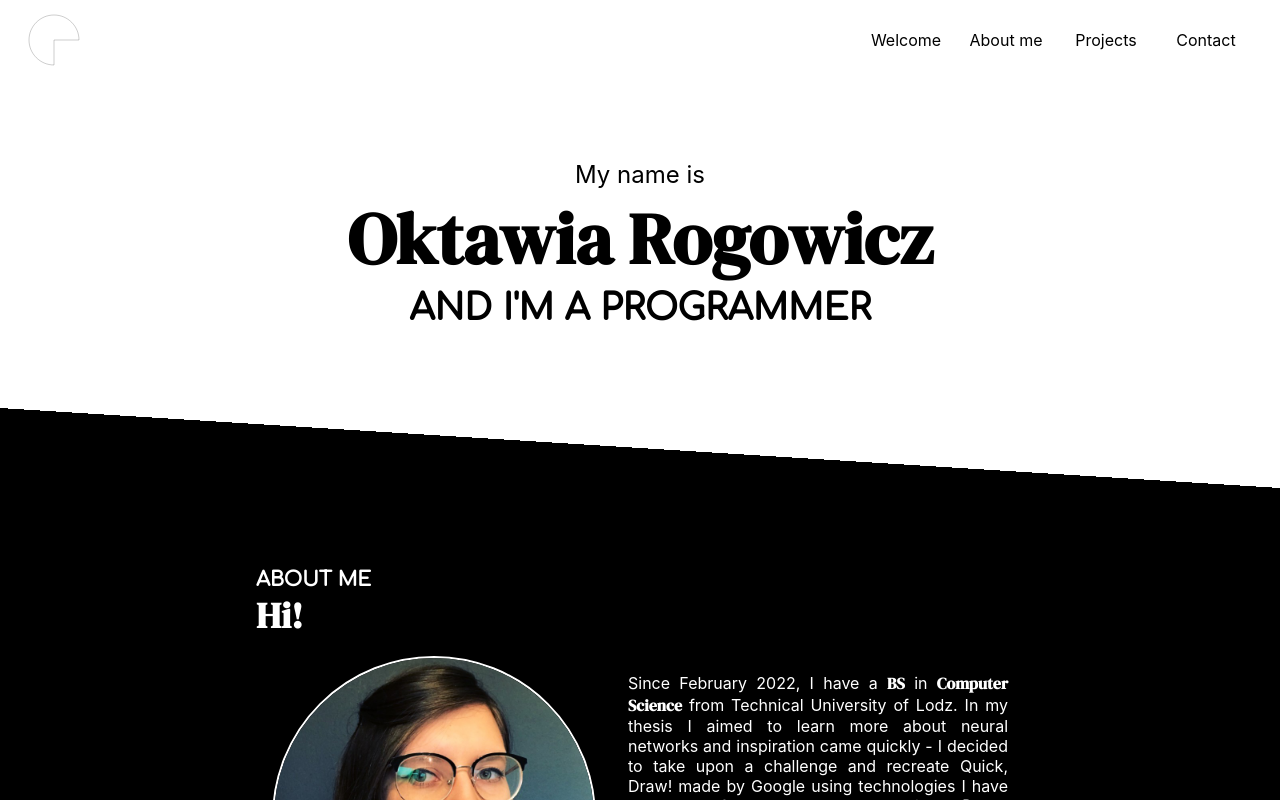
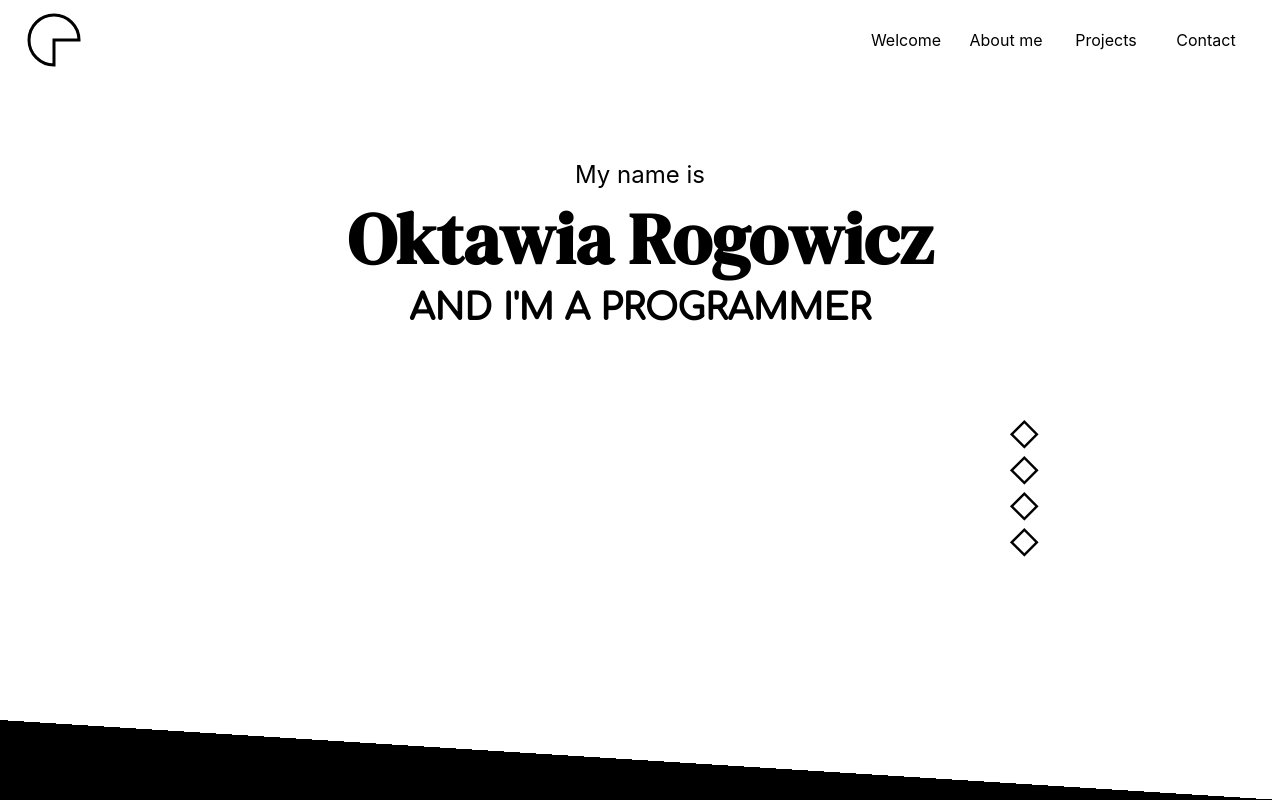
Before and after one commit to OktawiaRogowicz/portfolio, a React (Create React App) app: page / in a window 1280 px wide. Shown: the top 800 px of the page. Built offline with nearby package versions, Linux system fonts and the light colour scheme.

Commit message:
Added diamond navbar, fixed scroll animation, added full page scroll

```diff
--- a/src/App.css
+++ b/src/App.css
@@ -1,15 +1,29 @@
 .section {
-    width: 60%;
+    width: 60vw;
     margin: 0 auto;
     padding-top: 10vh;
     padding-bottom: 10vh;
+    min-height: 60vh;
+}
+
+.scroll-section {
+    scroll-snap-align: start;
 }
 
 html{
-    scroll-behavior:smooth
+    scroll-behavior: smooth;
 }
 
+html:focus-within {
+    scroll-behavior: smooth;
+}
+
+
 .App {
+    scroll-snap-type: y mandatory;
+    overflow-y: scroll;
+    scroll-behavior: smooth;
+    height: 100vh;
 }
 
 p {
--- a/src/App.js
+++ b/src/App.js
@@ -4,19 +4,50 @@ import MyWork from "./components/my-work/MyWork";
 import Navbar from "./components/Navbar/Navbar";
 import Welcome from "./components/welcome/Welcome";
 import Footer from "./components/footer/Footer";
+import DiamondNav from "./components/Navbar/diamond-nav";
+import {useEffect, useState} from "react";
 
 function App() {
-    const year1 = 2021;
+
+    useEffect(() => {
+        const doSomething = (event) => {
+            const sections = document.querySelectorAll('scroll-section');
+            const nav = document.querySelectorAll('navItem');
+
+            let current = '';
+            sections.forEach( section => {
+                const sectionTop = section.offsetTop;
+                const sectionHeight = section.clientHeight;
+                if(window.pageYOffset >= sectionTop) {
+                    current = section.getAttribute('id');
+                }
+            } )
+
+        };
+
+        window.addEventListener("scroll", doSomething,{ capture: true }) ;
+        return () => {
+            window.removeEventListener("scroll", doSomething);
+        };
+    }, []);
 
     return (
         <div>
-            <Navbar/>
-            <div className="App">
-                <Welcome/>
-                <AboutMe/>
-                <MyWork/>
+            <div className="App" style={{backgroundColor: "${color}"}}>
+                <div className="scroll-section">
+                    <Navbar/>
+                    <Welcome/>
+                </div>
+                <div className="scroll-section">
+                    <AboutMe/>
+                </div>
+                <div className="scroll-section">
+                    <MyWork/>
+                </div>
+                <div className="scroll-section">
+                    <Footer/>
+                </div>
             </div>
-            <Footer/>
         </div>
     );
 }
--- a/src/components/Navbar/Navbar.js
+++ b/src/components/Navbar/Navbar.js
@@ -2,6 +2,7 @@ import React from "react"
 import {Nav, NavbarContainer, NavLogo, NavMobileIcon, NavItem, NavMenu, NavA} from "./NavbarElements";
 import { motion } from 'framer-motion';
 import styled from "styled-components";
+import DiamondNav from "./diamond-nav";
 
 const svgVariants = {
     hidden: {opacity: 0 },
@@ -49,21 +50,22 @@ const Navbar = () => {
                                 transform="matrix(-1 0 0 1 150 150)"
                                 fill="none"
                                 stroke="#000"
-                                stroke-width="15"
-                                stroke-linecap="square"
-                                stroke-dasharray="839.131262"
+                                strokeWidth="15"
+                                strokeLinecap="square"
+                                strokeDasharray="839.131262"
                                 variants={pathVariants}/>
                         </motion.svg>
                     </NavLogo>
                     <NavMobileIcon><i className="fa-solid fa-bars"></i></NavMobileIcon>
                     <NavMenu>
-                        <NavItem><NavA href="#welcome">Welcome</NavA></NavItem>
-                        <NavItem><NavA href="#aboutme">About me</NavA></NavItem>
-                        <NavItem><NavA href="#projects">Projects</NavA></NavItem>
-                        <NavItem><NavA href="#contact">Contact</NavA></NavItem>
+                        <NavItem><NavA className="navItem" href="#welcome">Welcome</NavA></NavItem>
+                        <NavItem><NavA className="navItem" href="#aboutme">About me</NavA></NavItem>
+                        <NavItem><NavA className="navItem" href="#projects">Projects</NavA></NavItem>
+                        <NavItem><NavA className="navItem" href="#contact">Contact</NavA></NavItem>
                     </NavMenu>
                 </NavbarContainer>
             </Nav>
+            <DiamondNav/>
         </div>
     );
 }
--- a/src/components/Navbar/NavbarElements.js
+++ b/src/components/Navbar/NavbarElements.js
@@ -1,7 +1,7 @@
 import styled from 'styled-components';
 
 export const Nav = styled.nav`
-    background: var(--bg);
+    background-color: var(--bg);
     height: 80px;
     //margin-top: -80px;
     display: flex;
--- /dev/null
+++ b/src/components/Navbar/diamond-nav.js
@@ -0,0 +1,34 @@
+import React from "react"
+import styled from "styled-components";
+
+const DiamondsContainer = styled.div`
+  position: fixed;
+  right: 30vh;
+  bottom: 30vh;
+  mix-blend-mode: difference;
+  color: #fff;
+`
+const DiamondsA = styled.a`
+  display: block;
+  text-decoration: none;
+  font-size: 30px;
+  color: #fff;
+`
+
+const DiamondsNav = (props) => {
+    const number = props.number;
+    let items = [];
+    let icon = '◇';
+    const navItems = ["#welcome", "#aboutme", "#projects", "#contact"]
+    for( let i = 0; i < 4; i++ ) {
+        if(number === i)
+            icon = '◆';
+        items.push(<DiamondsA key={i} href={navItems[i]}>{icon}</DiamondsA>);
+    }
+
+    return(
+        <DiamondsContainer>{items}</DiamondsContainer>
+    );
+}
+
+export default DiamondsNav;
--- a/src/components/about-me/AboutMe.css
+++ b/src/components/about-me/AboutMe.css
@@ -16,7 +16,8 @@
 }
 
 .about {
-    background-color: var(--color3);
+    /*background-color: var(--color3);*/
+    background: black;
 }
 
 .about h1{
--- a/src/components/about-me/AboutMe.js
+++ b/src/components/about-me/AboutMe.js
@@ -34,6 +34,7 @@ const AboutMe = (props) => {
 
     return(
         <div id="aboutme" className="about">
+            <div className="gradient1"/>
             <div className="section">
                 <h1>About me</h1>
                 <h2>Hi!</h2>
--- a/src/components/my-work/MyWork.js
+++ b/src/components/my-work/MyWork.js
@@ -5,7 +5,7 @@ import "./Work.css";
 const MyWork = (props) => {
 
     return(
-        <div className="section" id="projects">
+        <div className="section" id="projects" style={{backgroundColor: "white"}}>
             <h1>My work</h1>
             <h2>A selection of projects I've done</h2>
             <p>lorem ipsum</p>
--- a/src/components/my-work/OneYearPreview.js
+++ b/src/components/my-work/OneYearPreview.js
@@ -22,7 +22,7 @@ const OneYearPreview = (props) => {
                     if(element.year === props.year)
                     return (
                         <ProjectPreview
-                            key={element.key}
+                            key={element.id}
                             number={number}
                             date={element.date}
                             title={element.title}
--- a/src/components/welcome/Welcome.css
+++ b/src/components/welcome/Welcome.css
@@ -1,5 +1,5 @@
 .welcome {
-    background-color: var(--color2);
+    background: var(--color2);
 }
 
 .gradient1{
--- a/src/components/welcome/Welcome.js
+++ b/src/components/welcome/Welcome.js
@@ -10,7 +10,6 @@ const Welcome = () => {
                 <h2>Oktawia Rogowicz</h2>
                 <h1>and I'm a programmer</h1>
             </div>
-            <div className="gradient1"/>
         </div>
     );
 }
--- a/src/index.css
+++ b/src/index.css
@@ -9,6 +9,10 @@
   --color4: #000000;
 }
 
+html, body {
+  background-color: var(--bg);
+}
+
 body {
   margin: 0;
   font-family: -apple-system, BlinkMacSystemFont, 'Segoe UI', 'Roboto', 'Oxygen',
@@ -16,7 +20,6 @@ body {
     sans-serif;
   -webkit-font-smoothing: antialiased;
   -moz-osx-font-smoothing: grayscale;
-  background-color: var(--bg);
 }
 
 code {
```
